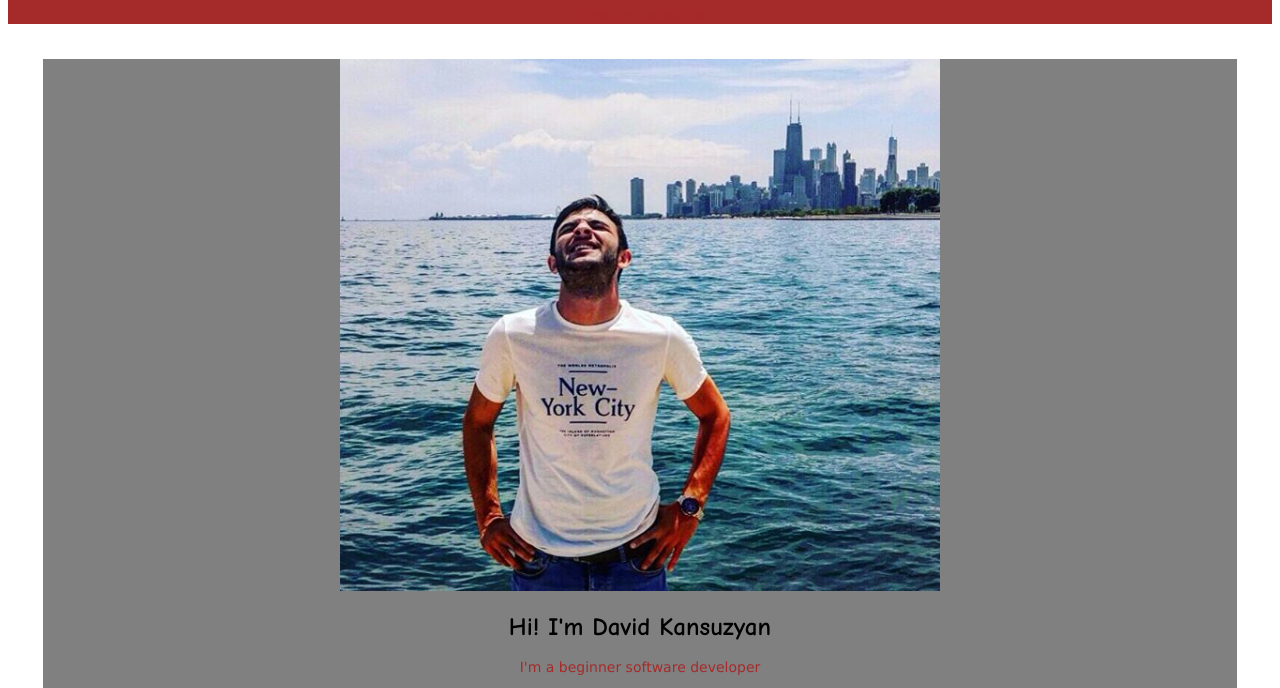
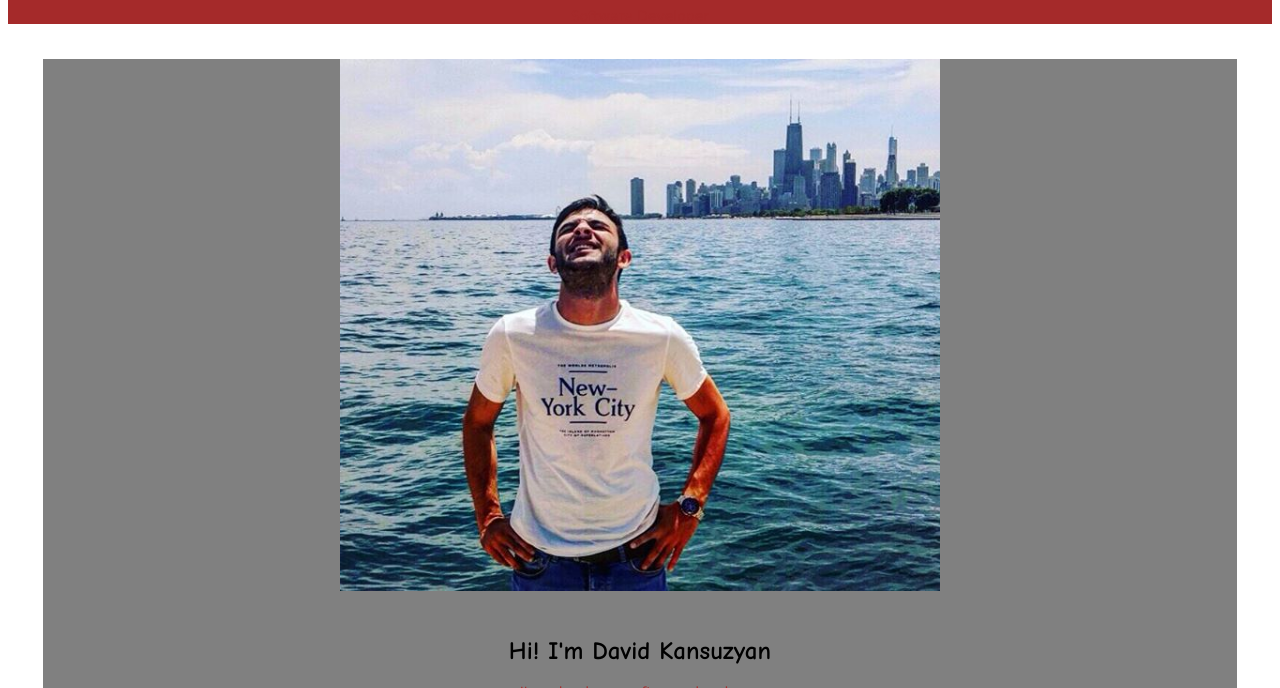
Before and after one commit to DavidSoftD/Portfolio, a plain HTML site: page index.html in a window 1280 px wide. Shown: the part 104-792 px from the top of the page. Drawn offline with Linux system fonts and the light colour scheme.

Commit message:
Update style.css

```diff
--- a/style.css
+++ b/style.css
@@ -47,6 +47,7 @@ footer {
 h2 {
   font-family: "Comic Sans MS", cursive, sans-serif;
   font-size: 25px;
+  margin-top: 45px;
 }
 
 .link-style {
```
